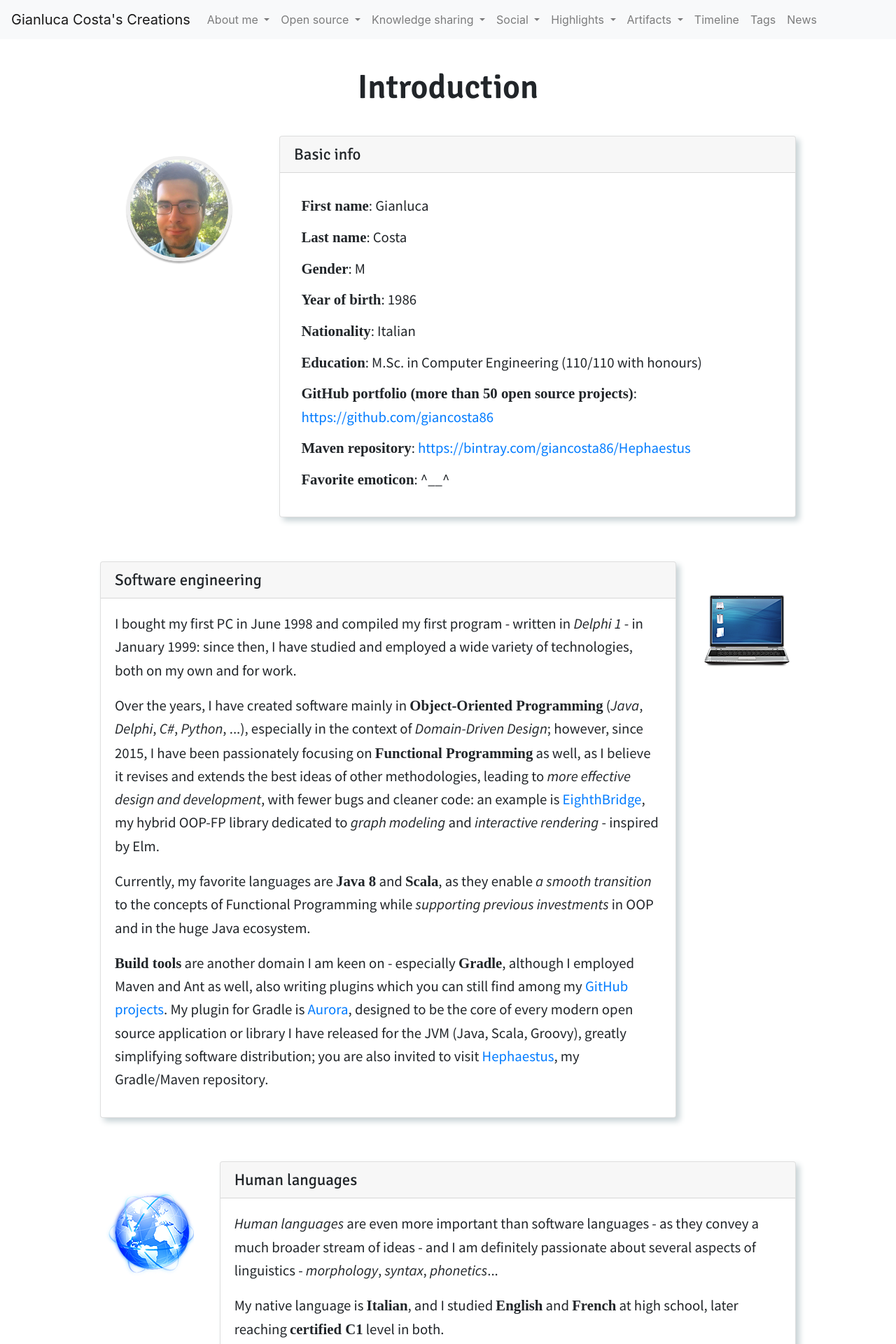
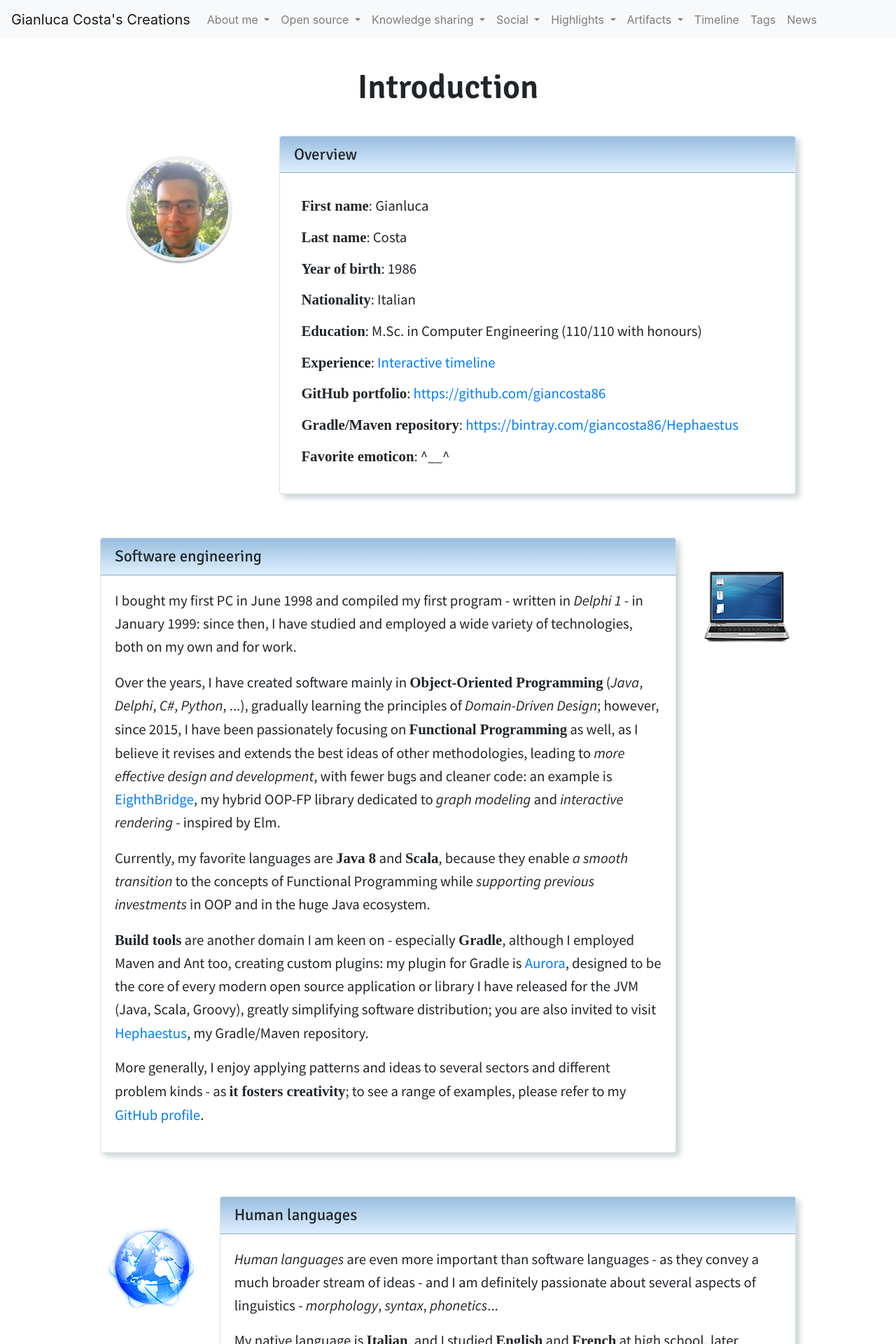
Before and after one commit to giancosta86/giancosta86.github.io, a Jekyll site: the page built from introduction.html, in a window 1280 px wide. Shown: the top 1920 px of the page at 70% size. Built offline with Jekyll 4.4.1, drawn with Linux system fonts in a browser that asks for light colours; some web fonts are replaced; some of the changed text lies outside the part shown.

Commit message:
Update the introduction

```diff
--- a/_sass/website.scss
+++ b/_sass/website.scss
@@ -157,9 +157,13 @@
 
     .card {
       box-shadow: 5px 5px 8px #c7d2d5;
+
+      .card-header {
+        background: linear-gradient(to bottom, #98bede 0%,#deefff 100%);
+      }
     }
 
-    .basicInfo ul {
+    .overview ul {
       list-style: none;
       padding: 0;
     }
--- a/introduction.html
+++ b/introduction.html
@@ -14,9 +14,9 @@
     </div>
 
     <div class="col-sm-9">
-      <div class="card basicInfo">
+      <div class="card overview">
         <div class="card-header">
-          <h3 class="card-title">Basic info</h3>
+          <h3 class="card-title">Overview</h3>
         </div>
         <div class="card-body">
           <ul>
@@ -26,10 +26,6 @@
 
             <li>
               <b>Last name</b>: Costa
-            </li>
-
-            <li>
-              <b>Gender</b>: M
             </li>
 
             <li>
@@ -45,12 +41,17 @@
             </li>
 
             <li>
-              <b>GitHub portfolio (more than 50 open source projects)</b>:
-              <a href="https://github.com/giancosta86">https://github.com/giancosta86</a>
+              <b>Experience</b>: <a href="{{ site.data.links.timeline }}">Interactive timeline</a>
             </li>
 
             <li>
-              <b>Maven repository</b>: <a href="https://bintray.com/giancosta86/Hephaestus">https://bintray.com/giancosta86/Hephaestus</a>
+              <b>GitHub portfolio</b>:
+              <a href="{{ site.data.links.gitHub }}">https://github.com/giancosta86</a>
+            </li>
+
+            <li>
+              <b>Gradle/Maven repository</b>:
+              <a href="{{ site.data.links.hephaestus}}">https://bintray.com/giancosta86/Hephaestus</a>
             </li>
 
             <li>
@@ -78,22 +79,22 @@
           <p>
             Over the years, I have created software mainly in
             <b>Object-Oriented Programming</b>
-            (<i>Java</i>, <i>Delphi</i>, <i>C#</i>, <i>Python</i>, ...), especially in
-            the context of <i>Domain-Driven Design</i>; however,
+            (<i>Java</i>, <i>Delphi</i>, <i>C#</i>, <i>Python</i>, ...), gradually learning
+            the principles of <i>Domain-Driven Design</i>; however,
             since 2015, I have been passionately focusing on
             <strong>Functional Programming</strong> as well,
             as I believe it revises and extends
             the best ideas of other methodologies, leading to
             <em>more effective design and development</em>, with fewer bugs
             and cleaner code: an example is
-            <a href="{{ site.data.links.eighthbridge }}">EighthBridge</a>, my
+            <a href="{{ site.data.links.eighthBridge }}">EighthBridge</a>, my
             hybrid OOP-FP library dedicated to <i>graph modeling</i> and <i>interactive
               rendering</i> - inspired by Elm.
             </p>
 
           <p>
             Currently, my favorite languages are <strong>Java 8</strong> and
-            <strong>Scala</strong>, as they
+            <strong>Scala</strong>, because they
             enable <em>a smooth transition</em> to the concepts of Functional
             Programming while <em>supporting previous investments</em> in OOP and in
             the huge Java ecosystem.
@@ -102,16 +103,21 @@
 
           <p>
             <b>Build tools</b> are another domain I am keen on - especially
-            <b>Gradle</b>, although I employed Maven and Ant as well,
-            also writing plugins which you can still find among my
-            <a href="{{ site.data.links.github }}">GitHub projects</a>.
-            My plugin for Gradle is
+            <b>Gradle</b>, although I employed Maven and Ant too, creating
+            custom plugins: my plugin for Gradle is
             <a href="{{ site.data.links.aurora }}">Aurora</a>, designed to be
             the core of every modern open source application or library I have released for
             the JVM (Java, Scala, Groovy), greatly simplifying software distribution;
             you are also invited to visit
             <a href="{{ site.data.links.hephaestus }}">Hephaestus</a>,
             my Gradle/Maven repository.
+          </p>
+
+          <p>
+            More generally, I enjoy applying patterns and ideas to several
+            sectors and different problem kinds - as <b>it fosters creativity</b>; to see
+            a range of examples, please refer to my
+            <a href="{{ site.data.links.gitHub }}">GitHub profile</a>.
           </p>
         </div>
       </div>
@@ -151,21 +157,22 @@
             In 2015 I decided to begin learning my 4th language - <b>Dutch</b> - and
             the result was quite positive. Therefore, in July 2016,
             I also started <b>German</b>, getting <i>Goethe Zertifikat B1</i>
-            about 10 months later, in May 2017.
+            about 10 months later, in June 2017.
           </p>
 
           <p>
-            I am actively maintaining a website named
-            <a href="http://gianlucacosta.info/FarbigesDeutsch/">Farbiges Deutsch</a>,
+            I have created a website named
+            <a href="{{ site.data.links.farbigesDeutsch }}">Farbiges Deutsch</a>,
             describing German grammar via both theoretical rules and statistical rules
             inferred by performing Data Mining on a German linguistic corpus; Farbiges Deutsch
             is part of a wider project of mine -
-            <a href="https://github.com/giancosta86/Asgard">Project Asgard</a>,
-            dedicated to the German language.
+            <a href="{{ site.data.links.asgard }}">Project Asgard</a>,
+            dedicated to the German language; I'm also planning to extend it
+            to more languages in the future.
           </p>
 
           <p>
-            From time to time I like approaching new languages
+            From time to time I like approaching new languages!
             For example, I studied a bit of <b>Spanish</b> - and I am currently
             learning a bit of <b>Chinese</b>! ^__^
           </p>
@@ -229,8 +236,9 @@
 
           <p>
             For details on my work experience, please consult my
-            <a href="https://www.xing.com/profile/Gianluca_Costa2">XING</a> or
-            <a href="{{ site.data.links.linkedin }}">LinkedIn</a> profile.
+            <a href="{{ site.data.links.xing }}">XING</a> or
+            <a href="{{ site.data.links.linkedIn }}">LinkedIn</a> profile;
+            <a href="{{ site.data.links.timeline}}">my timeline</a> sums up my technical experience.
           </p>
 
           <p>
@@ -245,9 +253,9 @@
             definitely satisfied about my choice in terms of acquired skills; furthermore, I worked hard to delve into
             <b>Functional Programming</b>, releasing didactic hybrid (OOP-FP) Scala projects -
             for the most part dedicated to <b>Operations Research</b> and <b>Artificial Intelligence</b> - such as
-            <a href="{{ site.data.areas.knapscal }}">KnapScal</a>,
-            <a href="{{ site.data.areas.chronoside }}">Chronos</a> and
-            <a href="{{ site.data.areas.graphsj }}">GraphsJ</a>.
+            <a href="{{ site.data.links.knapScal }}">KnapScal</a>,
+            <a href="{{ site.data.links.chronos }}">Chronos</a> and
+            <a href="{{ site.data.links.graphsJ }}">GraphsJ</a>.
           </p>
 
           <p>
@@ -278,14 +286,18 @@
           <p>I adore music - from classical (Mozart, Chopin, Bach, ...)
             to opera (Rossini, Donizetti, Verdi, Bellini, ...), up to
             modern (Édith Piaf, Queen, Dschinghis Khan, ...) and contemporary
-            music (Jörn Schlönvoigt, Lady Gaga, ...).
+            music (Jörn Schlönvoigt, ...).
           </p>
 
           <p>
             In particular, I'm fond of modern arrangements of classical pieces,
-            such as <b>David Garrett's violin masterpieces</b> and some <b>symphonic metal</b>
-            (Nightwish, Dark Moor, Rhapsody, ...), as I think they brilliantly combine classical
-            style with modern sound and technology.
+            such as <b>David Garrett's violin masterpieces</b> and some <b>symphonic metal</b>,
+            as I think they brilliantly combine classical style with modern sound and technology.
+          </p>
+
+          <p>
+            I can play the piano (although not fluently) and, since mid-2017, I've studied a bit more of
+            Music and harmony theory.
           </p>
         </div>
       </div>
@@ -386,64 +398,6 @@
   </div>
 
   <div class="row">
-    <div class="col-sm-10">
-      <div class="card">
-        <div class="card-header">
-          <h3 class="card-title">About elegance</h3>
-        </div>
-        <div class="card-body">
-          <p>
-            <cite>Elegance always matters</cite>... but, apart from
-            the artistic, creative aspect I want to underline in the process of software development, what does it mean?
-          </p>
-
-          <p>
-            Unfortunately, <i>elegance</i> is a concept really difficult to define, which should
-            always be inscribed in a context; however, we can take a different approach and
-            name a few misconceptions about elegance:
-          </p>
-
-          <ol>
-            <li>
-              <blockquote>
-                Elegance is <strong>not</strong> "any set of practices just slowing down software development"
-              </blockquote>
-
-              <p>
-                This is perhaps the worst misconception and the most expensive one,
-                easily leading to unmaintainable, buggy and frustrating blobs of <i>spaghetti code</i>.
-              </p>
-
-              <p>
-                Indeed, perfection is almost impossible and projects are usually assigned a budget in terms
-                of resources such as time and money - but I think it is paramount to strive for achieving
-                <em>the clearest and most maintainable code structure among the feasible ones</em>.
-                Well, this might actually be a good definition of <i>elegance</i> in software engineering! ^__^!
-              </p>
-            </li>
-
-            <li>
-              <blockquote>
-                Elegance is <strong>not</strong> necessarily <i>wearing formal or expensive garments</i>
-              </blockquote>
-
-                <p>
-                  Needless to say - this aspect might contribute to overall elegance, but I believe that what
-                  matters first are <em>concepts</em>, <em>principles</em>,
-                  <em>skills</em> and <strong>ideas</strong>.
-                </p>
-            </li>
-          </ol>
-        </div>
-      </div>
-    </div>
-
-    <div class="iconBox hidden-xs col-sm-2">
-      <img src="{{ site.baseurl }}/images/art.png" alt="Elegance" />
-    </div>
-  </div>
-
-  <div class="row">
     <div class="col-sm-12 text-center">
       <div class="btn-group">
         <a href="{{ site.baseurl }}/cv_costa_en.pdf" class="btn btn-info btn-lg">Download CV</a>
```
Also changed, not shown: other parts of introduction.html (+4 -4 lines), _data/links.yml (+11 -0 lines), images/art.png (deleted).
